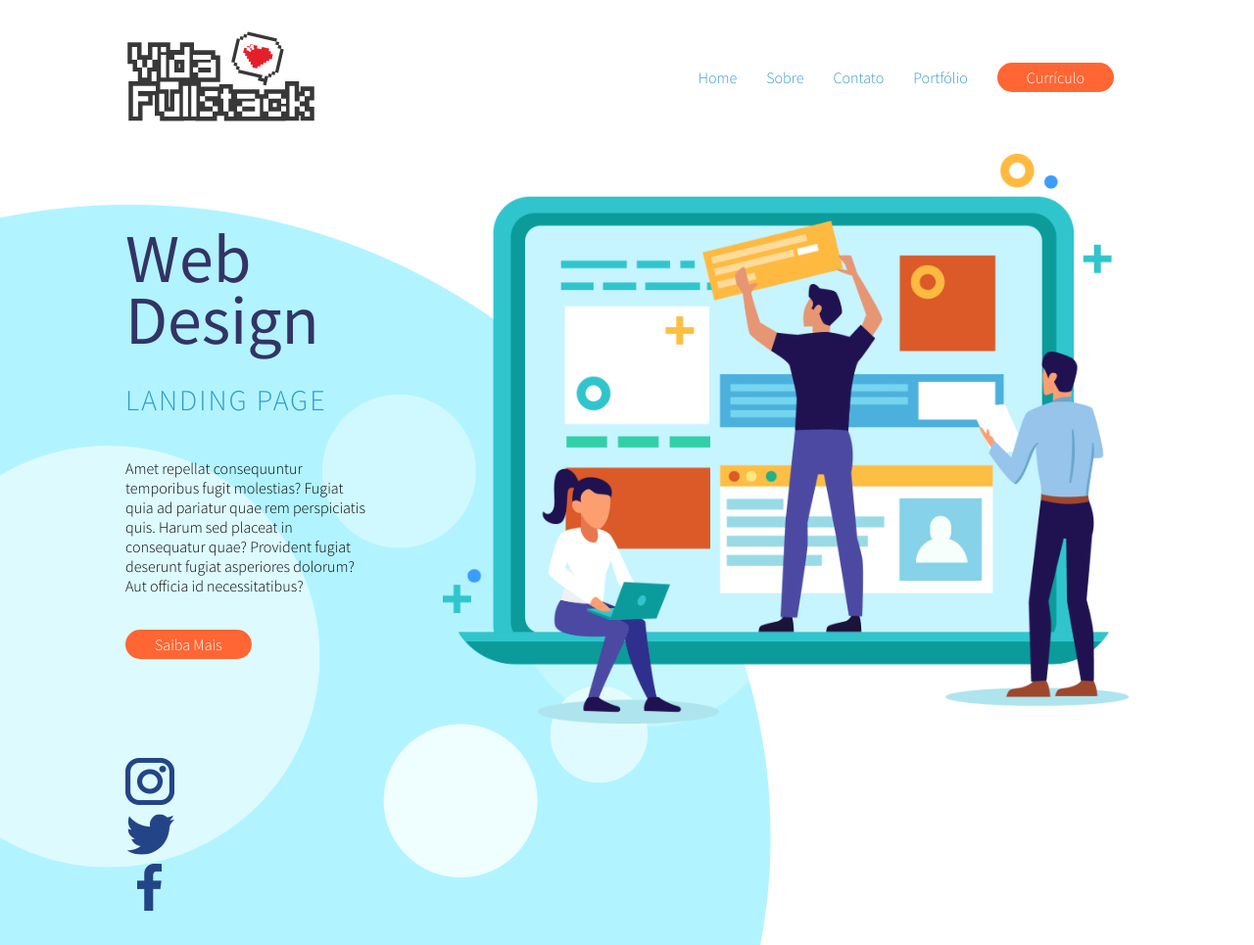
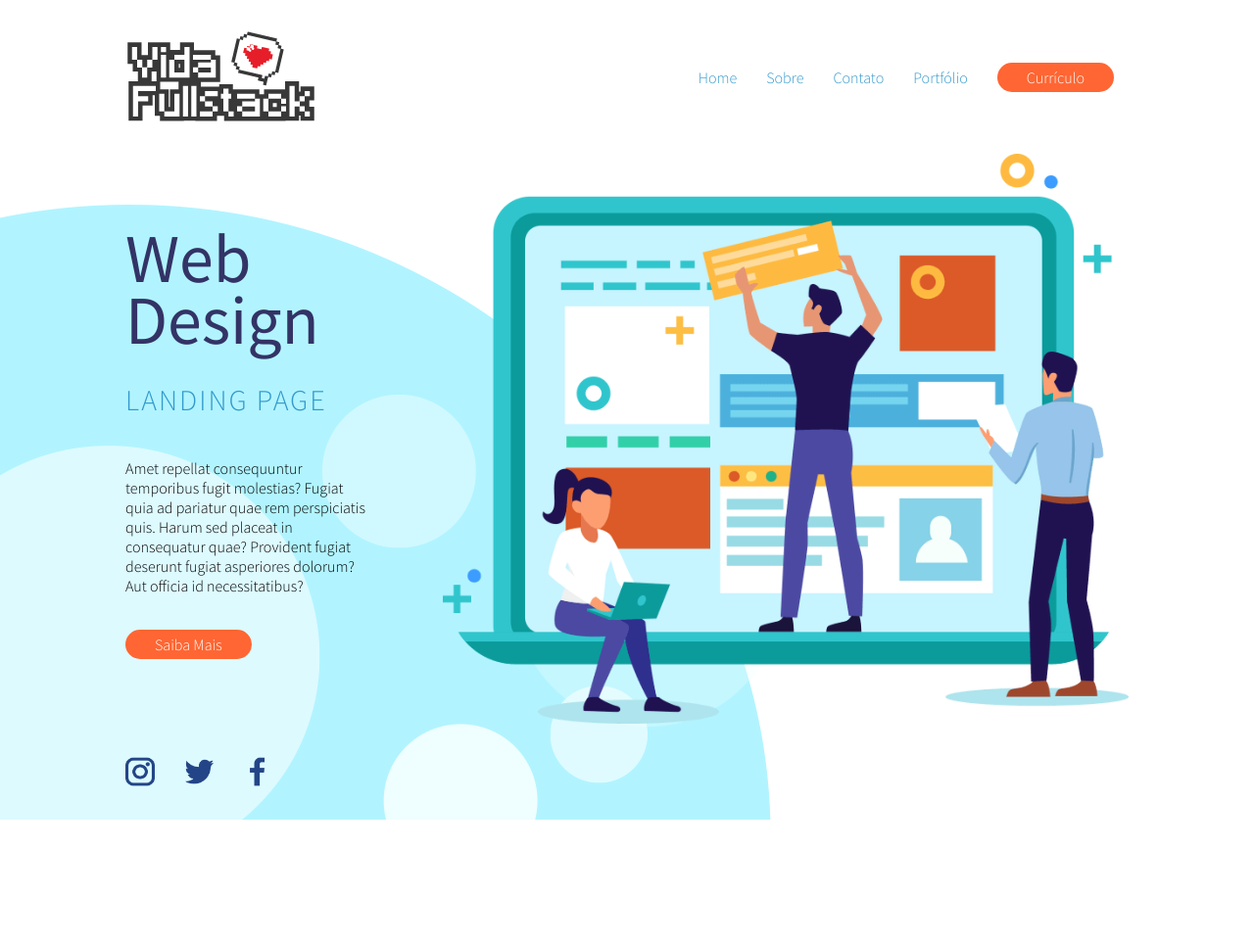
Before and after one commit to rodryggodev/project, a plain HTML site: page index.html in a window 1280 px wide. Shown: the whole page at 98% size. After the commit the page ends 837 px from the top, so only its background shows below. Drawn offline with Linux system fonts and the light colour scheme.

Commit message:
em andamento

```diff
--- /dev/null
+++ b/assets/css/footer.css
@@ -0,0 +1,7 @@
+footer > ul > li {
+	margin: 0 30px 0 0;
+}
+
+footer > ul > li > a > img {
+	width: 30px;
+}
--- a/assets/css/style.min.css
+++ b/assets/css/style.min.css
@@ -5,6 +5,7 @@
 @import "./header.css";
 @import "./buttons.css";
 @import "./main.css";
+@import "./footer.css";
 
 /* resetando css pelo elemento root(raiz)*/
 * {
@@ -22,7 +23,7 @@
 body {
 	background-image: url('../images/bolha-background.png');
 	background-repeat: no-repeat;
-	position: left center;
+	backround-position: left center;
 }
 
 .container {
--- a/index.html
+++ b/index.html
@@ -39,7 +39,7 @@
 	</main>
 
 	<footer class="container">
-		<ul>
+		<ul class="row">
 			<li><a href="#"><img src="./assets/images/logo-insta.png" alt="logo instagram"></a></li>
 			<li><a href="#"><img src="./assets/images/logo-twitter.png" alt="twitter"></a></li>
 			<li><a href="#"><img src="./assets/images/logo-facebook.png" alt="logo facebook"></a></li>
```
Also changed, not shown: assets/css/responsivo.css (added).
